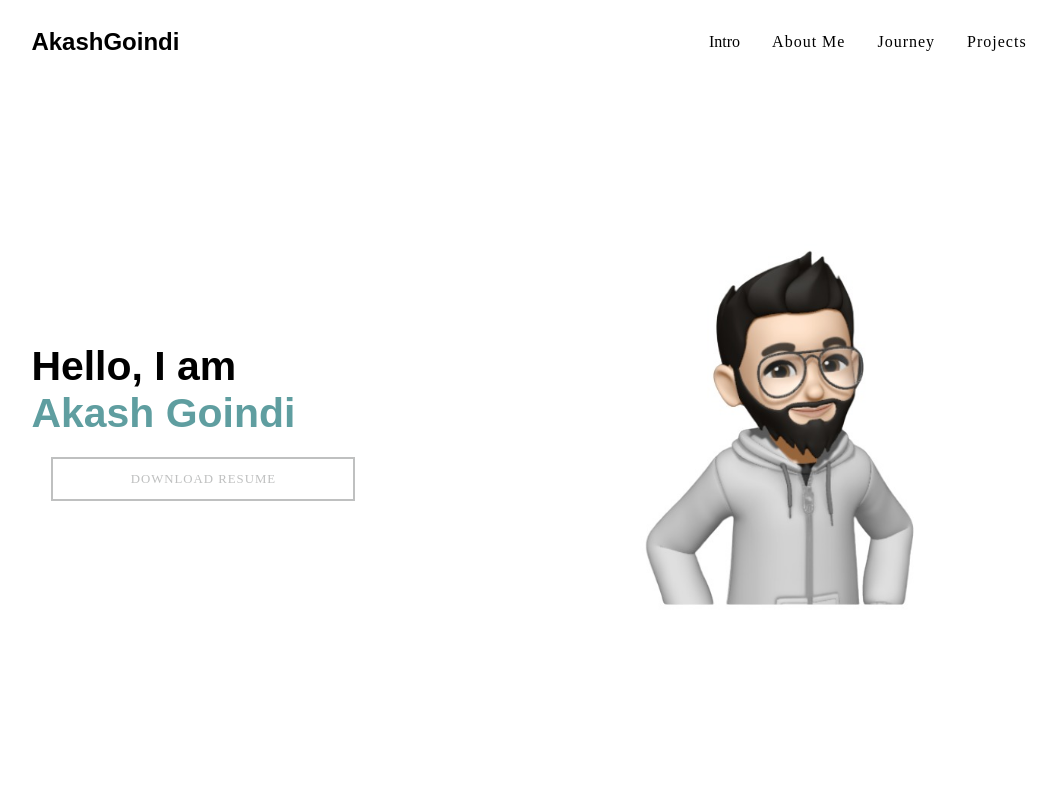
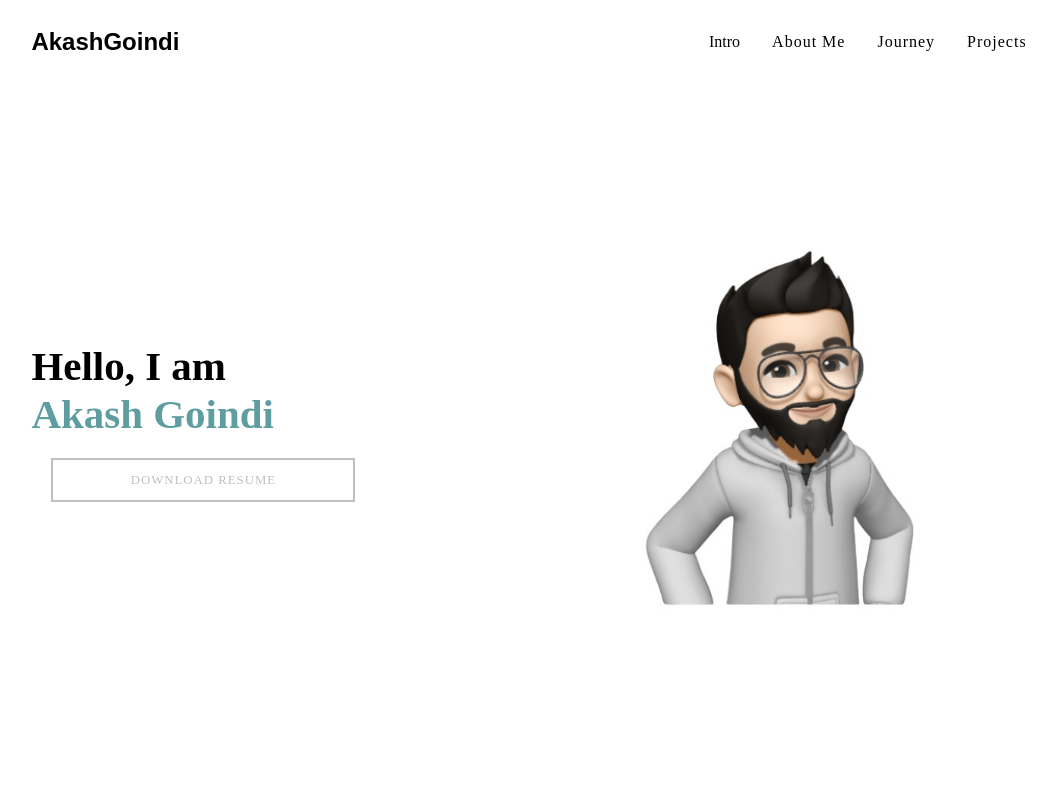
Before and after one commit to AkashGoindi/ITMD542, a plain HTML site: page index.html in a window 1280 px wide. Shown: the top 789 px of the page, without its empty margins (103-1159 px from the left). Drawn offline with Linux system fonts and the light colour scheme.

Commit message:
font fix

```diff
--- a/css/styles.css
+++ b/css/styles.css
@@ -1,8 +1,4 @@
 @import url(./button.css);
-
-*{
-
-}
 
 html {
   scroll-behavior: smooth;
@@ -85,7 +81,6 @@ main {
 
 .welcome_text {
   font-size: 3.2vw;
-  font-family: fantasy;
   margin: 0px;
 }
 
```
